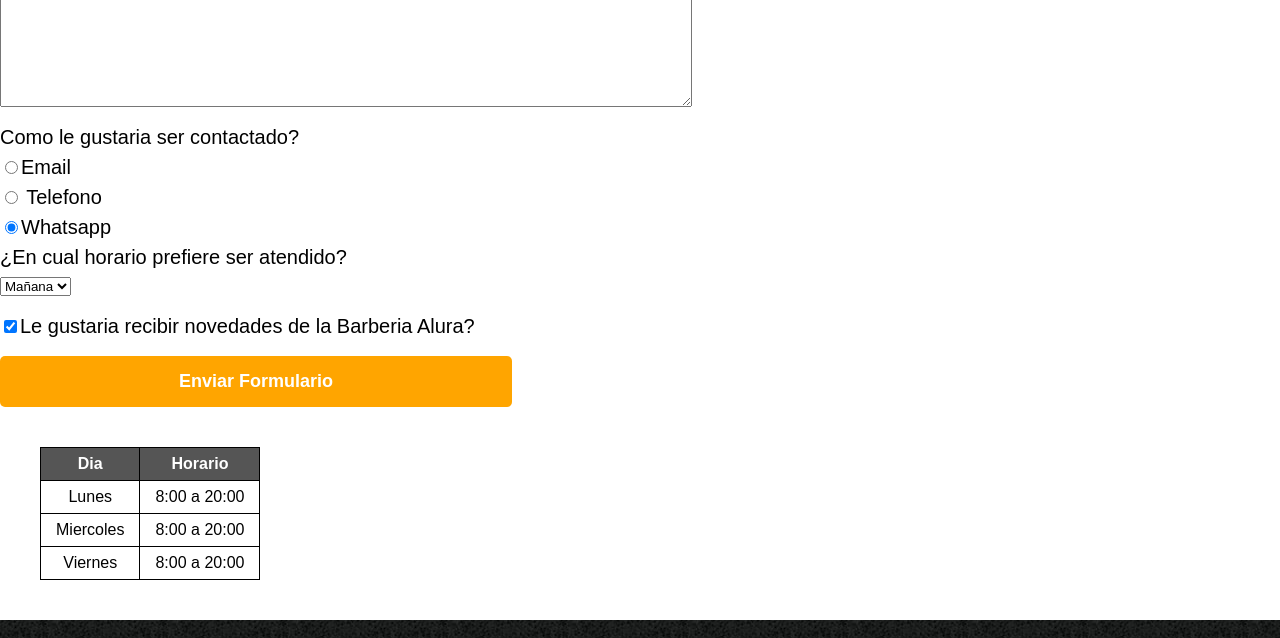
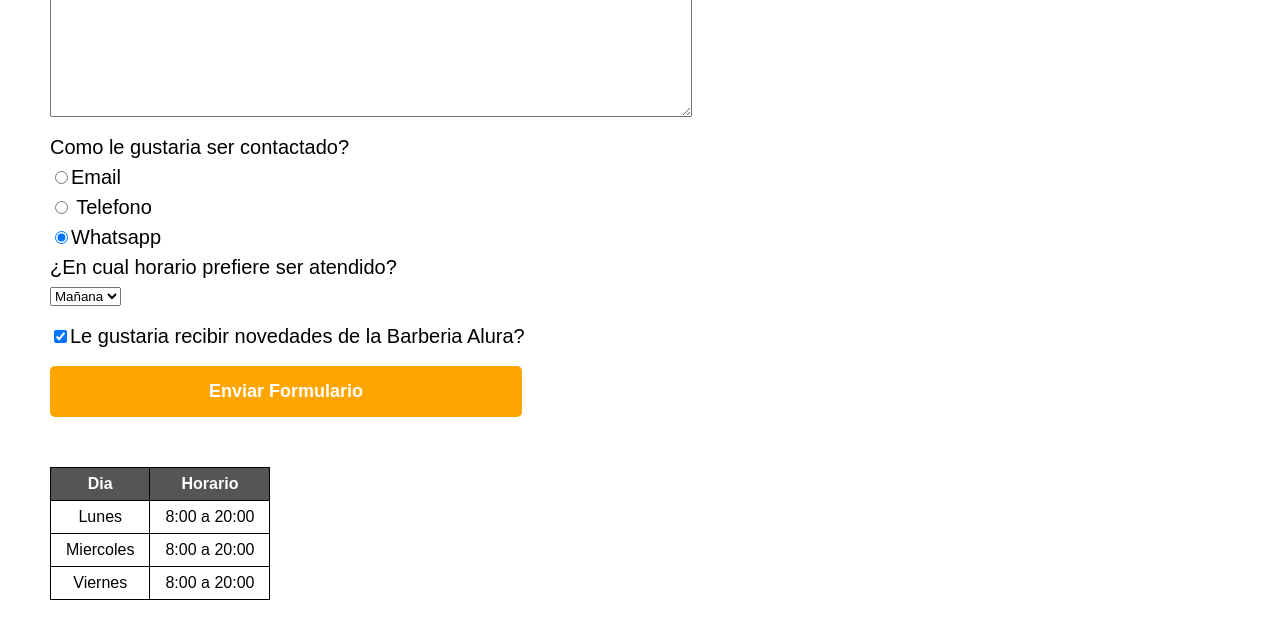
Before and after one commit to karasuke/General, a plain HTML site: page barber-web/contacto.html in a window 1280 px wide. Shown: the part 695-1333 px from the top of the page. Drawn offline with Linux system fonts and the light colour scheme.

Commit message:
cambio en los margenes

```diff
--- a/barber-web/contacto.html
+++ b/barber-web/contacto.html
@@ -30,7 +30,7 @@
 
         <main>
 
-           <form action="">
+           <form class="formulario1">
 
 
             <label for="nombre-apellido">Nombre y Apellido</label>
--- a/barber-web/css/style.css
+++ b/barber-web/css/style.css
@@ -19,6 +19,12 @@ header{
     margin: 0 auto;
 
 }
+
+.formulario1{
+
+    margin: 50px;
+}
+
 
 nav{
 
@@ -105,7 +111,7 @@ form label, form legend{
 
 table{
 
-    margin: 40px 40px;
+    margin: 40px 50px;
 }
 
 thead{
```
